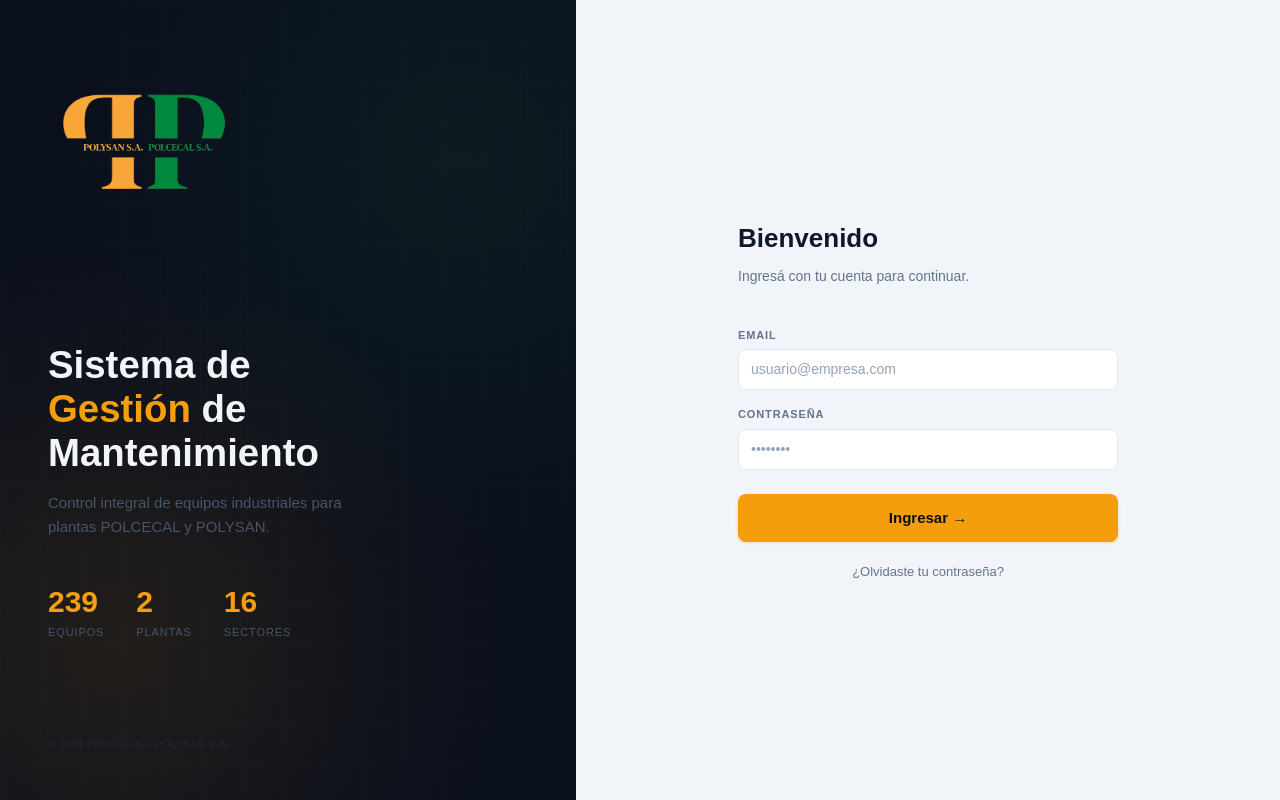
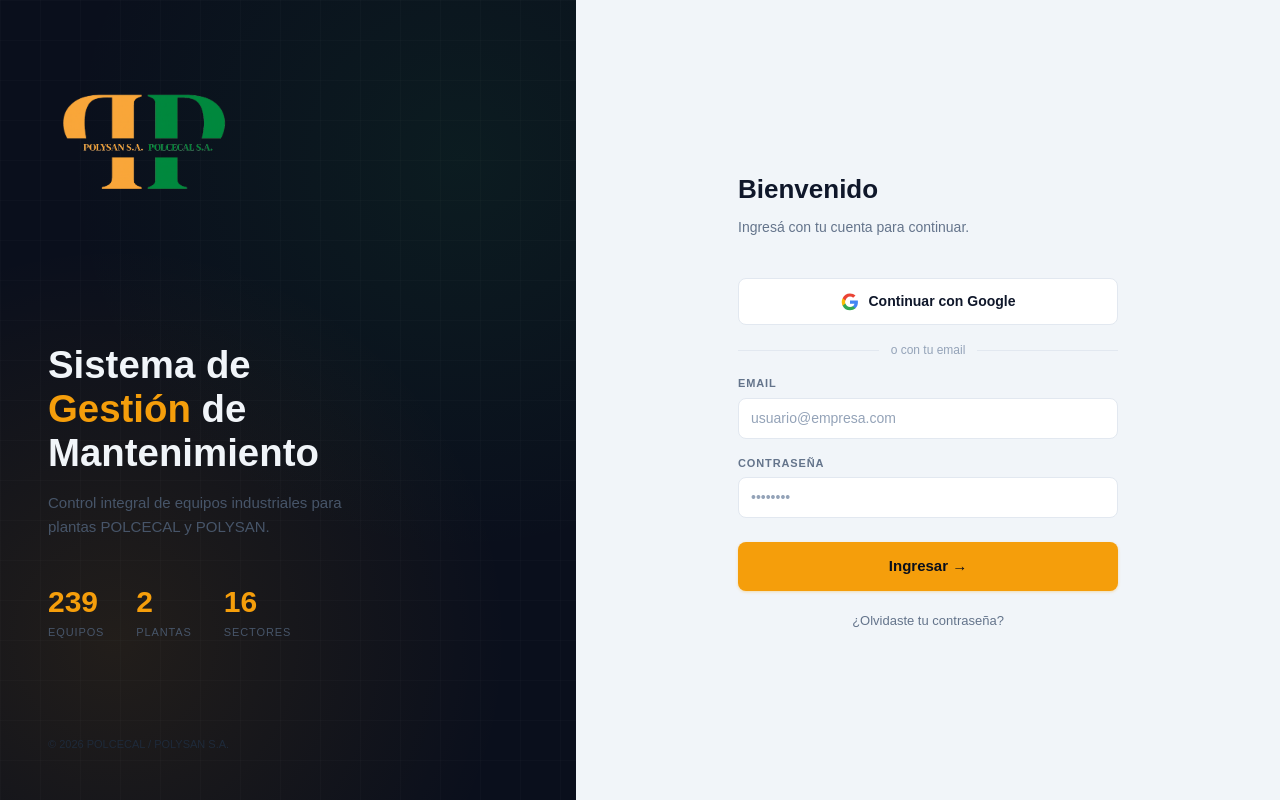
Before and after one commit to procedimientos-polcecal/mantenimiento, a Next.js app: page /login in a window 1280 px wide. Built offline with nearby package versions, Linux system fonts and the light colour scheme.

Commit message:
feat: login con Google restringido a @polcecal.com + alta automatica de usuario

```diff
--- /dev/null
+++ b/app/auth/callback/route.ts
@@ -0,0 +1,48 @@
+import { NextResponse } from "next/server";
+import { createClient } from "@/lib/supabase/server";
+import { createAdminClient } from "@/lib/supabase/admin";
+
+// Solo se permite el ingreso con Google de cuentas de este dominio.
+const ALLOWED_DOMAIN = "polcecal.com";
+// Rol por defecto para usuarios nuevos (el admin lo ajusta después).
+const DEFAULT_ROLE = "operario";
+
+export async function GET(request: Request) {
+  const { searchParams, origin } = new URL(request.url);
+  const code = searchParams.get("code");
+  if (!code) return NextResponse.redirect(`${origin}/login?error=oauth`);
+
+  const supabase = await createClient();
+  const { error } = await supabase.auth.exchangeCodeForSession(code);
+  if (error) return NextResponse.redirect(`${origin}/login?error=oauth`);
+
+  const { data: { user } } = await supabase.auth.getUser();
+  const email = (user?.email ?? "").toLowerCase();
+
+  // Restricción de dominio
+  if (!user || !email.endsWith(`@${ALLOWED_DOMAIN}`)) {
+    await supabase.auth.signOut();
+    return NextResponse.redirect(`${origin}/login?error=domain`);
+  }
+
+  // Alta automática en app_users la primera vez (sin pisar el rol si ya existe)
+  const admin = createAdminClient();
+  const { data: existing } = await admin
+    .from("app_users").select("id, is_active").eq("id", user.id).maybeSingle();
+
+  if (!existing) {
+    await admin.from("app_users").insert({
+      id:        user.id,
+      email,
+      full_name: user.user_metadata?.full_name ?? user.user_metadata?.name ?? email.split("@")[0],
+      role:      DEFAULT_ROLE,
+      is_active: true,
+    });
+  } else if (existing.is_active === false) {
+    // Usuario dado de baja: no lo dejamos entrar
+    await supabase.auth.signOut();
+    return NextResponse.redirect(`${origin}/login?error=inactive`);
+  }
+
+  return NextResponse.redirect(`${origin}/dashboard`);
+}
--- a/app/login/page.tsx
+++ b/app/login/page.tsx
@@ -1,6 +1,6 @@
 "use client";
 
-import { useState } from "react";
+import { useState, useEffect } from "react";
 import { useRouter } from "next/navigation";
 import { createClient } from "@/lib/supabase/client";
 
@@ -12,6 +12,31 @@ export default function LoginPage() {
   const [error, setError] = useState("");
   const [mode, setMode] = useState<"login" | "forgot">("login");
   const [resetSent, setResetSent] = useState(false);
+  const [googleLoading, setGoogleLoading] = useState(false);
+
+  // Mostrar errores devueltos por el callback de OAuth (?error=...)
+  useEffect(() => {
+    const params = new URLSearchParams(window.location.search);
+    const err = params.get("error");
+    if (err === "domain") setError("Solo se permite el ingreso con cuentas @polcecal.com.");
+    else if (err === "inactive") setError("Tu usuario está desactivado. Contactá al administrador.");
+    else if (err === "oauth") setError("No se pudo completar el ingreso con Google. Intentá de nuevo.");
+  }, []);
+
+  async function handleGoogle() {
+    setGoogleLoading(true);
+    setError("");
+    const supabase = createClient();
+    const { error: err } = await supabase.auth.signInWithOAuth({
+      provider: "google",
+      options: {
+        redirectTo: `${window.location.origin}/auth/callback`,
+        queryParams: { hd: "polcecal.com", prompt: "select_account" },
+      },
+    });
+    if (err) { setError(err.message); setGoogleLoading(false); }
+    // Si no hay error, el navegador redirige a Google.
+  }
 
   async function handleForgot(e: React.FormEvent) {
     e.preventDefault();
@@ -115,6 +140,28 @@ export default function LoginPage() {
           </div>
 
           {mode === "login" ? (
+            <>
+            <button type="button" onClick={handleGoogle} disabled={googleLoading}
+              style={{
+                width: "100%", display: "flex", alignItems: "center", justifyContent: "center", gap: 10,
+                padding: "12px", borderRadius: 8, border: "1.5px solid #E2E8F0", background: "#fff",
+                fontSize: 14, fontWeight: 600, color: "#0F172A", cursor: "pointer", marginBottom: 16,
+              }}>
+              <svg width="18" height="18" viewBox="0 0 24 24">
+                <path fill="#4285F4" d="M22.56 12.25c0-.78-.07-1.53-.2-2.25H12v4.26h5.92a5.06 5.06 0 01-2.2 3.32v2.77h3.57c2.08-1.92 3.28-4.74 3.28-8.1z"/>
+                <path fill="#34A853" d="M12 23c2.97 0 5.46-.98 7.28-2.66l-3.57-2.77c-.98.66-2.23 1.06-3.71 1.06-2.86 0-5.29-1.93-6.16-4.53H2.18v2.84A11 11 0 0012 23z"/>
+                <path fill="#FBBC05" d="M5.84 14.1a6.6 6.6 0 010-4.2V7.06H2.18a11 11 0 000 9.88l3.66-2.84z"/>
+                <path fill="#EA4335" d="M12 4.75c1.62 0 3.06.56 4.21 1.64l3.15-3.15C17.45 1.46 14.97.5 12 .5A11 11 0 002.18 7.06l3.66 2.84C6.71 7.3 9.14 4.75 12 4.75z"/>
+              </svg>
+              {googleLoading ? "Redirigiendo..." : "Continuar con Google"}
+            </button>
+
+            <div style={{ display: "flex", alignItems: "center", gap: 12, marginBottom: 16 }}>
+              <div style={{ flex: 1, height: 1, background: "#E2E8F0" }} />
+              <span style={{ fontSize: 12, color: "#94A3B8" }}>o con tu email</span>
+              <div style={{ flex: 1, height: 1, background: "#E2E8F0" }} />
+            </div>
+
             <form onSubmit={handleLogin} style={{ display: "flex", flexDirection: "column", gap: 16 }}>
               <div>
                 <label style={{ display: "block", fontSize: 11, fontWeight: 600, color: "#64748B", marginBottom: 6, letterSpacing: ".08em", textTransform: "uppercase" }}>
@@ -148,6 +195,7 @@ export default function LoginPage() {
                 ¿Olvidaste tu contraseña?
               </button>
             </form>
+            </>
           ) : resetSent ? (
             <div style={{ display: "flex", flexDirection: "column", gap: 16 }}>
               <div style={{ background: "#F0FDF4", border: "1px solid #BBF7D0", borderRadius: 8, padding: "14px", fontSize: 14, color: "#15803D" }}>
--- a/lib/supabase/middleware.ts
+++ b/lib/supabase/middleware.ts
@@ -27,8 +27,10 @@ export async function updateSession(request: NextRequest) {
 
   const path = request.nextUrl.pathname
   const isAuthPage = path.startsWith('/login')
-  // Rutas públicas: login y el flujo de recuperación de contraseña
-  const isPublicPath = path === '/login' || path.startsWith('/reset-password')
+  // Rutas públicas: login, recuperación de contraseña y el callback de OAuth
+  const isPublicPath = path === '/login'
+    || path.startsWith('/reset-password')
+    || path.startsWith('/auth')
 
   if (!user && !isPublicPath) {
     const url = request.nextUrl.clone()
```
